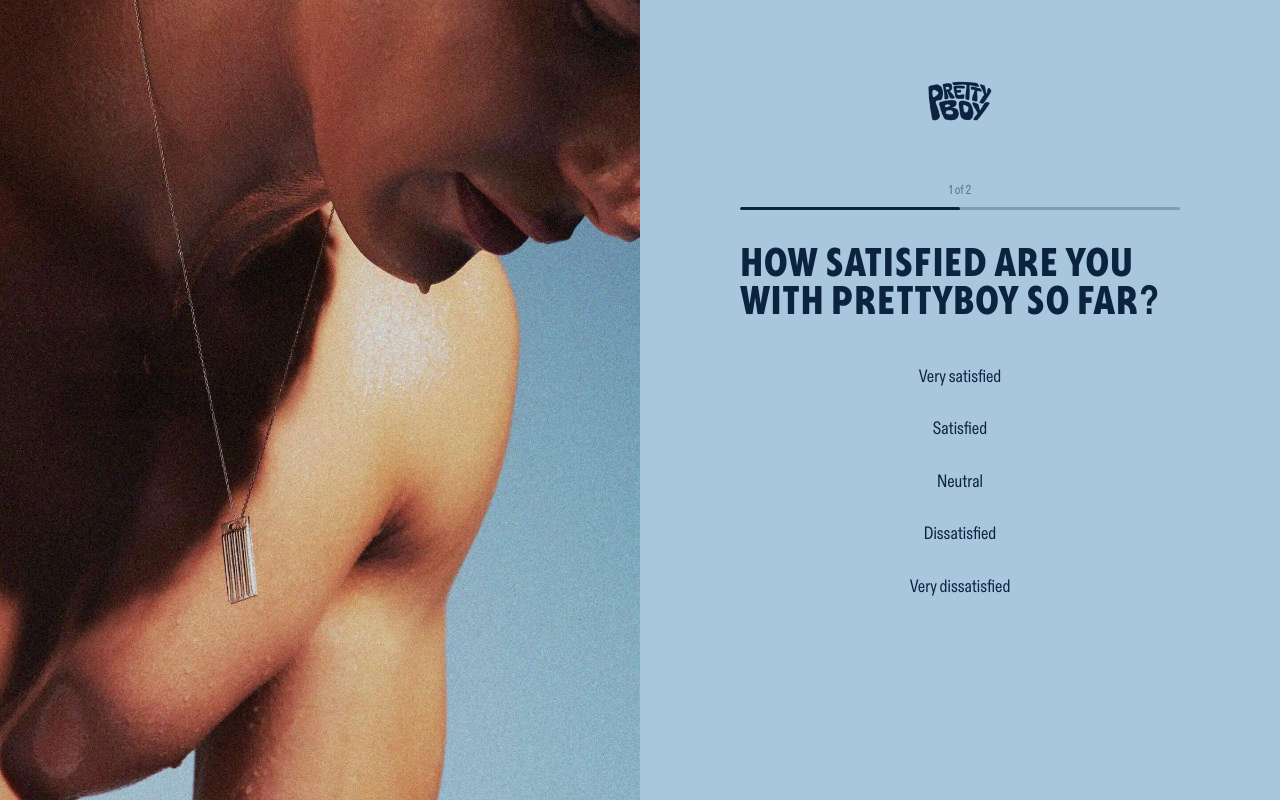
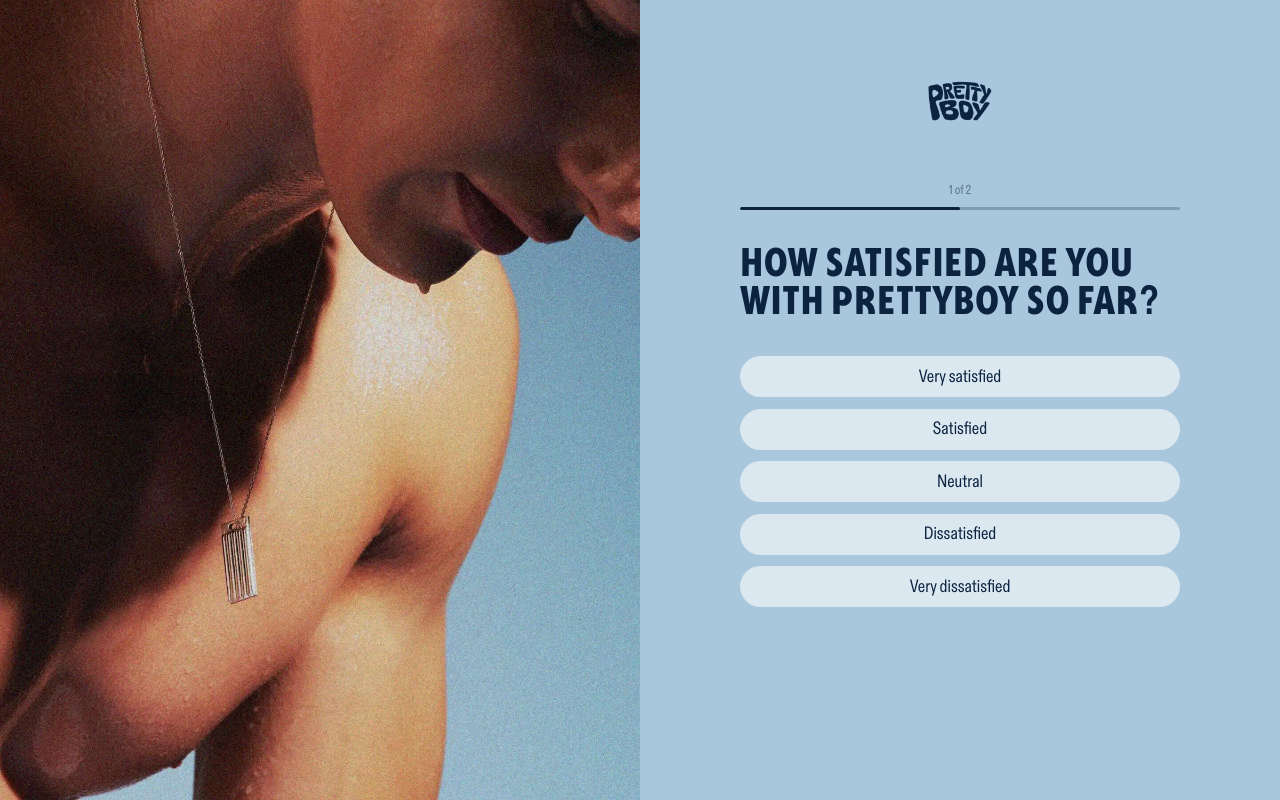
Before and after one commit to AutaraStudio/Pretty-Boy-Surveys, a React (Vite) app: page /subscription in a window 1280 px wide. Built offline with nearby package versions, Linux system fonts and the light colour scheme; the HTML template or start-up script is replaced by a standard one.

Commit message:
Update SubscriptionSurvey.css

```diff
--- a/src/pages/SubscriptionSurvey/SubscriptionSurvey.css
+++ b/src/pages/SubscriptionSurvey/SubscriptionSurvey.css
@@ -482,7 +482,7 @@
   padding: clamp(10px, 0.9vw, 13px) clamp(22px, 2vw, 30px);
   border: none;
   border-radius: var(--radius-pill);
-  background: transparent;
+  background: rgba(238, 243, 247, 0.75);
   color: var(--color-text);
   font-family: var(--font-body);
   font-size: clamp(16px, 1.4vw, 20px);
```
